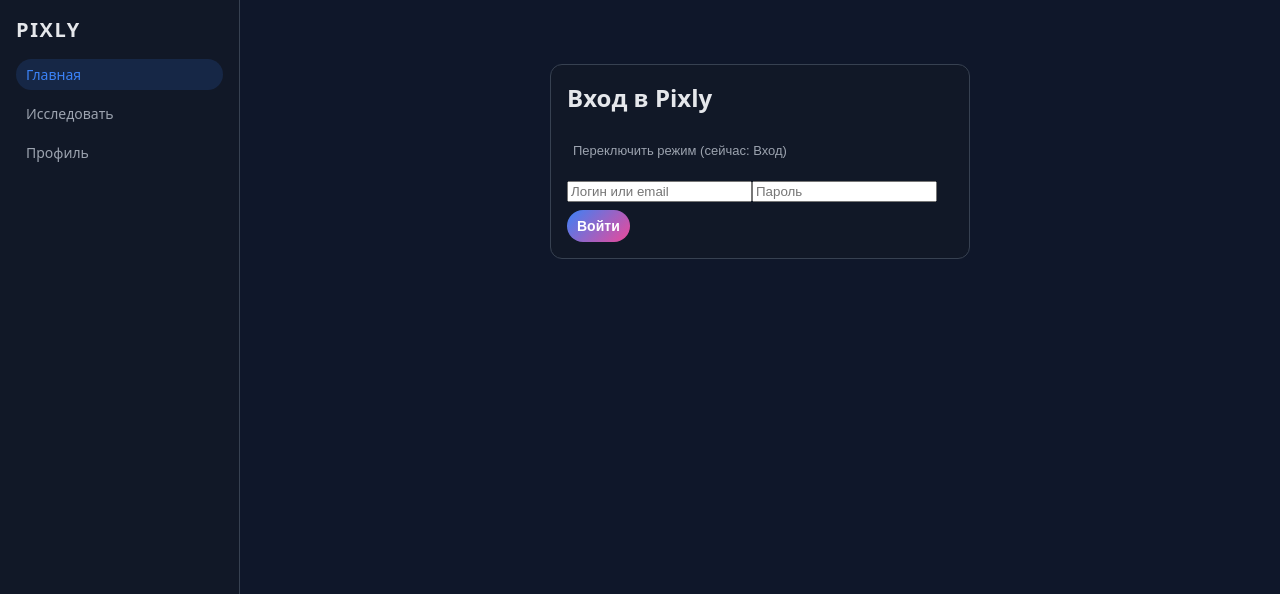
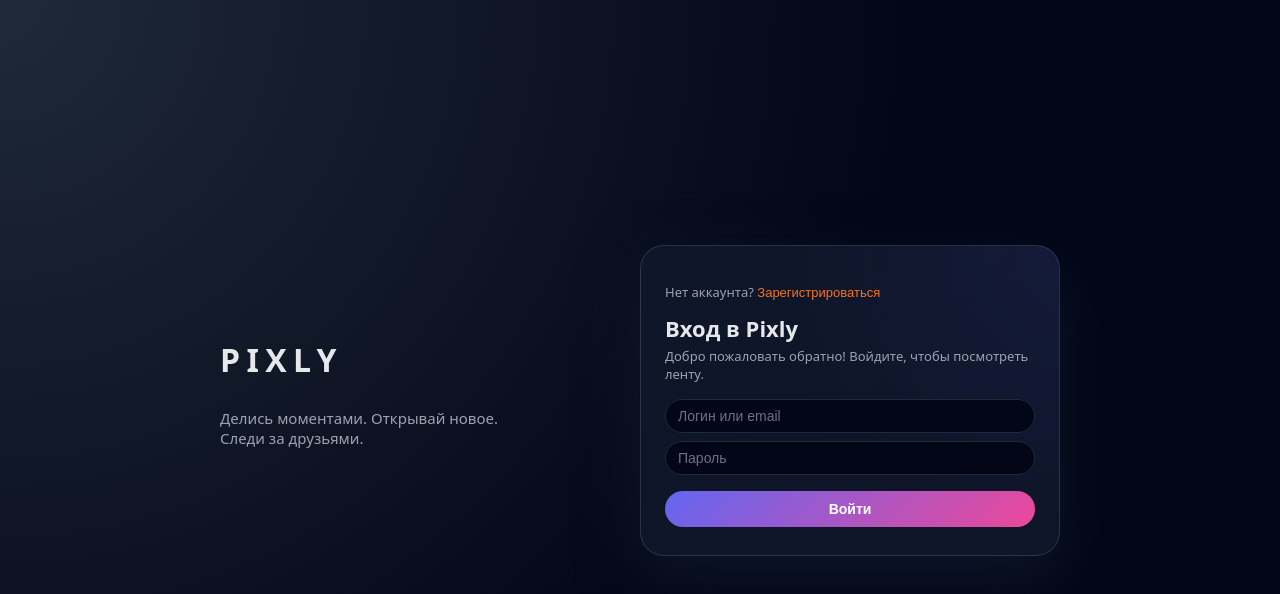
Before and after one commit to 1223383939393/InstagramParodyByLookMaxBite, a React (Vite) app: page /auth in a window 1280 px wide. Shown: the top 594 px of the page. Built offline with nearby package versions, Linux system fonts and the light colour scheme.

Commit message:
закидываем еще больше фич

```diff
--- a/src/components/feed/NewPostForm.tsx
+++ b/src/components/feed/NewPostForm.tsx
@@ -1,4 +1,3 @@
-// src/components/feed/NewPostForm.tsx
 import React from "react";
 
 type NewPostFormProps = {
@@ -7,9 +6,11 @@
   tagsText: string;
   error: string | null;
   loading: boolean;
+  imagePreviewUrl: string | null;
   onCaptionChange: (v: string) => void;
   onImageUrlChange: (v: string) => void;
   onTagsTextChange: (v: string) => void;
+  onImageFileChange: (file: File | null) => void;
   onSubmit: (e: React.FormEvent<HTMLFormElement>) => void;
 };
 
@@ -19,9 +20,11 @@
   tagsText,
   error,
   loading,
+  imagePreviewUrl,
   onCaptionChange,
   onImageUrlChange,
   onTagsTextChange,
+  onImageFileChange,
   onSubmit,
 }: NewPostFormProps) {
   return (
@@ -41,6 +44,31 @@
           value={imageUrl}
           onChange={(e) => onImageUrlChange(e.target.value)}
         />
+
+        <div style={{ margin: "8px 0" }}>
+          <input
+            type="file"
+            accept="image/*"
+            onChange={(e) =>
+              onImageFileChange(e.target.files?.[0] || null)
+            }
+          />
+        </div>
+
+        {imagePreviewUrl && (
+          <div style={{ marginBottom: 8 }}>
+            <img
+              src={imagePreviewUrl}
+              alt="Предпросмотр"
+              style={{
+                maxWidth: "100%",
+                maxHeight: 300,
+                borderRadius: 16,
+                objectFit: "cover",
+              }}
+            />
+          </div>
+        )}
 
         <textarea
           className="new-post-caption"
--- a/src/components/feed/PostList.tsx
+++ b/src/components/feed/PostList.tsx
@@ -1,4 +1,3 @@
-// src/components/feed/PostList.tsx
 import { useSelector } from "react-redux";
 import type { RootState } from "../../app/store";
 import { useState } from "react";
@@ -11,8 +10,8 @@
   );
   const [openedPostId, setOpenedPostId] = useState<string | null>(null);
 
-  // фильтрация по поиску
   let posts = items;
+
   if (search.trim()) {
     const q = search.trim().toLowerCase();
     posts = posts.filter((p) => {
@@ -22,12 +21,10 @@
     });
   }
 
-  // фильтр по тегу
   if (tagFilter) {
     posts = posts.filter((p) => p.tags.includes(tagFilter));
   }
 
-  // сортировка
   if (sortBy === "new") {
     posts = [...posts].sort(
       (a, b) =>
--- a/src/components/feed/PostModal.tsx
+++ b/src/components/feed/PostModal.tsx
@@ -1,4 +1,3 @@
-// src/components/feed/PostModal.tsx
 import type { Post } from "../../store/postsSlice";
 import PostCard from "./PostCard";
 
--- a/src/index.css
+++ b/src/index.css
@@ -280,3 +280,175 @@
 h3 {
   margin: 0 0 12px 0;
 }
+
+/* Общий фон для страницы авторизации */
+.auth-page {
+  min-height: 100vh;
+  display: flex;
+  align-items: stretch;
+  justify-content: center;
+  padding: 32px;
+  background: radial-gradient(circle at top left, #1f2937, #020617 60%);
+  color: #e5e7eb;
+}
+
+/* Левая колонка с логотипом */
+.auth-page__branding {
+  flex: 1;
+  max-width: 420px;
+  display: flex;
+  flex-direction: column;
+  justify-content: center;
+  padding-right: 32px;
+}
+
+.auth-logo {
+  font-size: 32px;
+  letter-spacing: 0.2em;
+  margin-bottom: 12px;
+}
+
+.auth-tagline {
+  font-size: 15px;
+  color: #9ca3af;
+  max-width: 280px;
+}
+
+/* Правая карточка */
+.auth-page__card {
+  flex: 1;
+  max-width: 420px;
+  display: flex;
+  align-items: center;
+  justify-content: center;
+}
+
+.auth-card-inner {
+  width: 100%;
+  padding: 24px 24px 28px;
+  border-radius: 24px;
+  background: linear-gradient(
+      135deg,
+      rgba(15, 23, 42, 0.95),
+      rgba(15, 23, 42, 0.9)
+    ),
+    radial-gradient(circle at top right, #4f46e5, transparent 55%);
+  border: 1px solid rgba(148, 163, 184, 0.2);
+  box-shadow: 0 24px 60px rgba(15, 23, 42, 0.9);
+}
+
+/* Переключатель режимов */
+.auth-mode-toggle {
+  font-size: 13px;
+  color: #9ca3af;
+  margin-bottom: 12px;
+}
+
+.auth-mode-toggle button {
+  background: none;
+  border: none;
+  padding: 0;
+  margin: 0;
+  color: #f97316;
+  font-size: 13px;
+  cursor: pointer;
+}
+
+/* Заголовки */
+.auth-title {
+  font-size: 22px;
+  margin: 0 0 4px;
+}
+
+.auth-subtitle {
+  font-size: 13px;
+  color: #9ca3af;
+  margin: 0 0 16px;
+}
+
+/* Форма */
+.auth-form {
+  display: flex;
+  flex-direction: column;
+  gap: 8px;
+  margin-top: 12px;
+}
+
+.auth-form input {
+  width: 100%;
+  box-sizing: border-box;
+  background-color: #020617;
+  border-radius: 999px;
+  border: 1px solid #1f2937;
+  padding: 8px 12px;
+  color: #e5e7eb;
+  font-size: 14px;
+  transition: border-color 0.15s ease, box-shadow 0.15s ease,
+    background-color 0.15s ease;
+}
+
+.auth-form input::placeholder {
+  color: #6b7280;
+}
+
+.auth-form input:focus {
+  outline: none;
+  border-color: #6366f1;
+  box-shadow: 0 0 0 1px rgba(99, 102, 241, 0.5);
+  background-color: #020617;
+}
+
+.auth-form button[type="submit"] {
+  margin-top: 8px;
+  padding: 10px 12px;
+  border-radius: 999px;
+  border: none;
+  background: linear-gradient(135deg, #6366f1, #ec4899);
+  color: white;
+  cursor: pointer;
+  font-weight: 600;
+  font-size: 14px;
+  transition: transform 0.1s ease, box-shadow 0.1s ease;
+}
+
+.auth-form button[type="submit"]:hover {
+  transform: translateY(-1px);
+  box-shadow: 0 10px 25px rgba(236, 72, 153, 0.4);
+}
+
+.auth-form button[type="submit"]:disabled {
+  opacity: 0.7;
+  cursor: default;
+  box-shadow: none;
+}
+
+/* Ошибки */
+.auth-error-global {
+  color: #f87171;
+  font-size: 13px;
+  margin-top: 4px;
+}
+
+.auth-error-password {
+  color: #fb923c;
+  font-size: 13px;
+  margin-top: 2px;
+}
+
+/* Адаптив для мобильных — всё в столбик */
+@media (max-width: 768px) {
+  .auth-page {
+    flex-direction: column;
+    padding: 16px;
+  }
+
+  .auth-page__branding {
+    max-width: none;
+    padding-right: 0;
+    margin-bottom: 16px;
+  }
+
+  .auth-page__card {
+    max-width: none;
+  }
+}
--- a/src/pages/AuthPage.tsx
+++ b/src/pages/AuthPage.tsx
@@ -101,7 +101,6 @@
 
       localStorage.setItem("lmbq_token", result.token);
 
-      // кладём пользователя из API в Redux и делаем его текущим
       dispatch(
         upsertUser({
           id: result.user.id,
@@ -135,9 +134,12 @@
       setLoading(true);
       const result = await apiRegister({
         username: registerUsername.trim(),
-        email: registerEmail.trim() || `${registerUsername.trim()}@example.com`,
+        email:
+          registerEmail.trim() ||
+          `${registerUsername.trim()}@example.com`,
         password: registerPassword,
-        fullName: registerFullName.trim() || registerUsername.trim(),
+        fullName:
+          registerFullName.trim() || registerUsername.trim(),
         avatarUrl: registerAvatarUrl.trim() || undefined,
         bio: registerBio.trim() || undefined,
       });
@@ -164,45 +166,44 @@
   };
 
   return (
-    <div className="app-layout">
-      <aside className="sidebar">
-        <h1 className="sidebar__logo">PIXLY</h1>
-        <nav className="sidebar__nav">
-          <a className="active">Главная</a>
-          <a>Исследовать</a>
-          <a>Профиль</a>
-        </nav>
-      </aside>
+    <div className="auth-page">
+      {/* левый блок с логотипом и описанием */}
+      <div className="auth-page__branding">
+        <h1 className="auth-logo">PIXLY</h1>
+        <p className="auth-tagline">
+          Делись моментами. Открывай новое. Следи за друзьями.
+        </p>
+      </div>
 
-      <main className="main-content">
-        <div className="page">
-          <div
-            className="new-post-form"
-            style={{ maxWidth: 420, marginTop: 40 }}
-          >
-            <h2>
-              {mode === "login" ? "Вход в Pixly" : "Регистрация в Pixly"}
-            </h2>
-
+      {/* правая карточка с формой */}
+      <div className="auth-page__card">
+        <div className="auth-card-inner">
+          <p className="auth-mode-toggle">
+            {mode === "login"
+              ? "Нет аккаунта?"
+              : "Уже есть аккаунт?"}{" "}
             <button
               type="button"
-              style={{
-                marginTop: 8,
-                marginBottom: 12,
-                fontSize: 13,
-                background: "transparent",
-                border: "none",
-                color: "var(--text-muted)",
-                cursor: "pointer",
-                textAlign: "left",
-              }}
               onClick={() =>
-                setMode((prev) => (prev === "login" ? "register" : "login"))
+                setMode((prev) =>
+                  prev === "login" ? "register" : "login"
+                )
               }
             >
-              Переключить режим (сейчас:{" "}
-              {mode === "login" ? "Вход" : "Регистрация"})
+              {mode === "login" ? "Зарегистрироваться" : "Войти"}
             </button>
+          </p>
+
+          <h2 className="auth-title">
+            {mode === "login"
+              ? "Вход в Pixly"
+              : "Регистрация в Pixly"}
+          </h2>
+          <p className="auth-subtitle">
+            {mode === "login"
+              ? "Добро пожаловать обратно! Войдите, чтобы посмотреть ленту."
+              : "Создайте аккаунт и начинайте публиковать свои снимки."}
+          </p>
 
           {globalError && (
             <p className="auth-error-global">{globalError}</p>
@@ -212,20 +213,27 @@
           )}
 
           {mode === "login" ? (
-              <form onSubmit={handleLoginSubmit} className="auth-form">
+            <form
+              onSubmit={handleLoginSubmit}
+              className="auth-form"
+            >
               <input
                 placeholder="Логин или email"
                 value={loginUsername}
-                  onChange={(e) => setLoginUsername(e.target.value)}
+                onChange={(e) =>
+                  setLoginUsername(e.target.value)
+                }
               />
               <input
                 type="password"
                 placeholder="Пароль"
                 value={loginPassword}
-                  onChange={(e) => setLoginPassword(e.target.value)}
+                onChange={(e) =>
+                  setLoginPassword(e.target.value)
+                }
               />
               <button type="submit" disabled={loading}>
-                  Войти
+                {loading ? "Входим..." : "Войти"}
               </button>
             </form>
           ) : (
@@ -264,7 +272,9 @@
               <input
                 placeholder="Био"
                 value={registerBio}
-                  onChange={(e) => setRegisterBio(e.target.value)}
+                onChange={(e) =>
+                  setRegisterBio(e.target.value)
+                }
               />
               <input
                 type="password"
@@ -275,13 +285,12 @@
                 }
               />
               <button type="submit" disabled={loading}>
-                  Зарегистрироваться
+                {loading ? "Создаём..." : "Зарегистрироваться"}
               </button>
             </form>
           )}
         </div>
       </div>
-      </main>
     </div>
   );
 }
```
Also changed, not shown: src/components/feed/PostCard.tsx (+37 -8 lines), src/components/feed/PostComments.tsx (+13 -6 lines), src/pages/NewPostPage.tsx (+56 -45 lines), src/store/postsSlice.ts (+19 -5 lines), vercel.json (added). Lines whose indentation alone changed are shown as unchanged.
